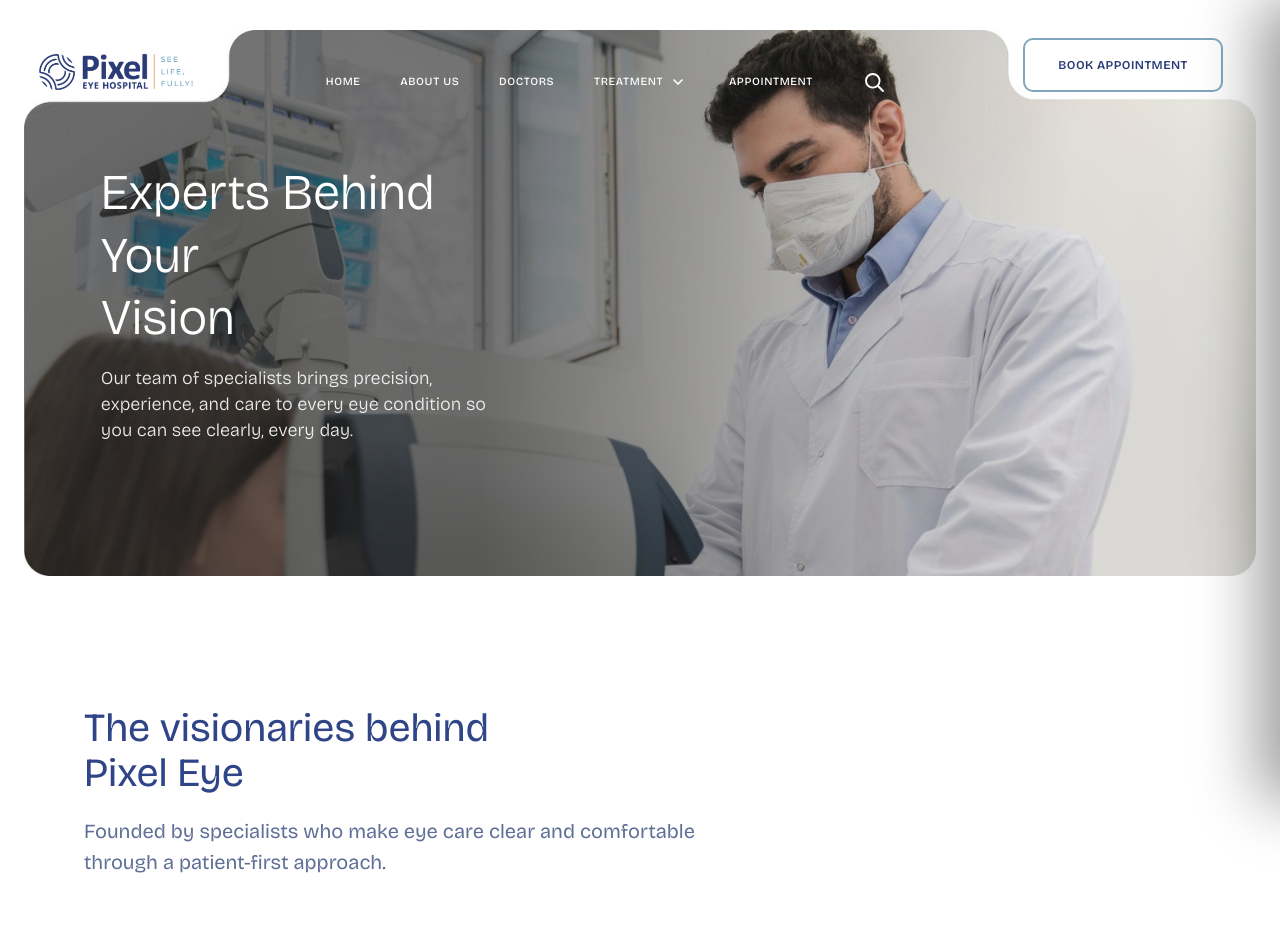
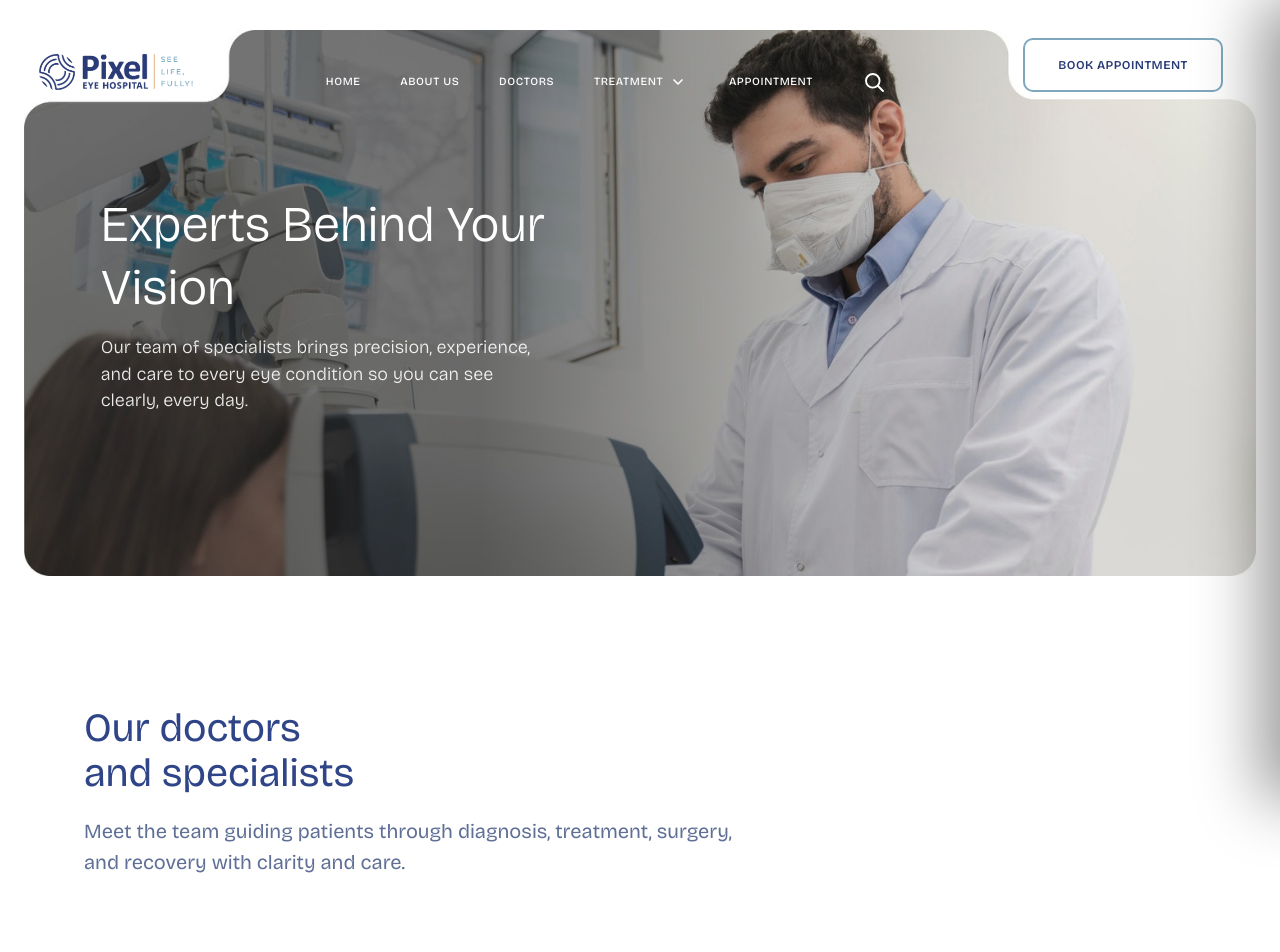
Before and after one commit to contact-igt/pixel-eye-2, a Next.js app: page /doctors in a window 1280 px wide. Shown: the top 952 px of the page. Built offline with nearby package versions, Linux system fonts and the light colour scheme.

Commit message:
coorection content

```diff
--- a/src/common/HeroBanner/styles.module.css
+++ b/src/common/HeroBanner/styles.module.css
@@ -56,7 +56,7 @@
   left: clamp(40px, 6vw, 80px);
   transform: translateY(-50%);
   z-index: 2;
-  width: min(420px, 50%);
+  width: min(450px, 50%);
 }
 
 .copyVisible .title,
--- a/src/component/About/VisionariesSection/index.jsx
+++ b/src/component/About/VisionariesSection/index.jsx
@@ -6,8 +6,8 @@ import { ScrollTrigger } from "gsap/dist/ScrollTrigger";
 import { ABOUT_CONTENT } from "@/constant/aboutContent";
 import styles from "./styles.module.css";
 
-const VisionariesSection = () => {
-  const { titleLines, subtitleLines, doctors } = ABOUT_CONTENT.visionaries;
+const VisionariesSection = ({ content = ABOUT_CONTENT.visionaries }) => {
+  const { titleLines, subtitleLines, doctors } = content;
   const sectionRef = useRef(null);
   const [forceVisible, setForceVisible] = useState(false);
 
--- a/src/pagecomponent/Doctors/index.jsx
+++ b/src/pagecomponent/Doctors/index.jsx
@@ -1,12 +1,17 @@
 import HeroSection from "@/component/Doctors/HeroSection";
-import DoctorsList from "@/component/Doctors/DoctorsList";
 import VisionariesSection from "@/component/About/VisionariesSection";
+import { DOCTORS_CONTENT } from "@/constant/doctorsContent";
+
+const doctorsVisionariesContent = {
+  ...DOCTORS_CONTENT.list,
+  doctors: DOCTORS_CONTENT.doctors,
+};
 
 const DoctorsPageComponent = () => {
   return (
     <>
       <HeroSection />
-      <VisionariesSection />
+      <VisionariesSection content={doctorsVisionariesContent} />
     </>
   );
 };
```
